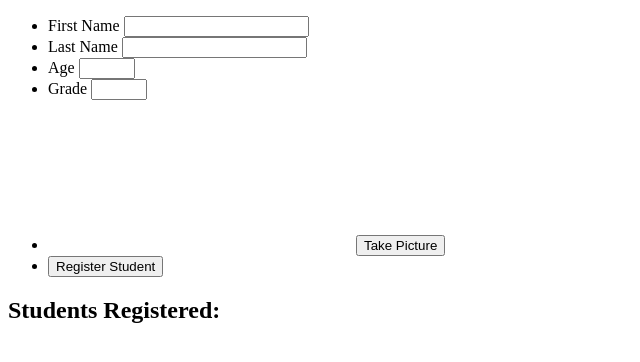
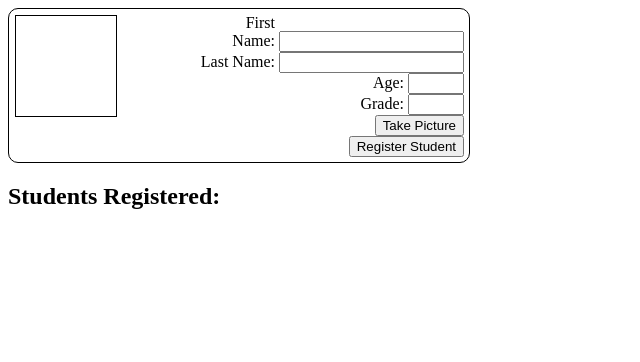
Before and after one commit to opnsrce/one-hour-builds, a plain HTML site: page HTML5/studentRegistration/index.html in a window 1280 px wide. Shown: the whole page, without its empty margins (0-640 px from the left). Drawn offline with Linux system fonts and the light colour scheme.

Commit message:
Style the application

```diff
--- a/HTML5/studentRegistration/assets/css/styles.css
+++ b/HTML5/studentRegistration/assets/css/styles.css
@@ -1,8 +1,39 @@
 #video {
-    width: 150px;
-    height: 150px;
+    width: 100px;
+    height: 100px;
+    border: solid 1px #000000;
+    position: absolute;
+    left: 15px;
+    top: 15px;
 }
-#canvas {
-    width: 150px;
-    height: 150px;
+#photo {
+    width: 100px;
+    height: 100px;
+    border: solid 1px #000000;
+    position: absolute;
+    left: 15px;
+    top: 15px;
+    display: none;
+
 }
+#student_registration_form {
+    border: solid 1px #000000;
+    padding: 5px;
+    border-radius: 10px;
+    width: 450px
+}
+#student_registration_form > ul {
+    list-style-type: none;
+    margin: 0;
+    padding: 0;
+}
+#student_registration_form > ul > li {
+    text-align: right;
+}
+label:after {
+    content: ":";
+}
+label {
+    width: 75px;
+    display: inline-block;
+}
--- a/HTML5/studentRegistration/index.html
+++ b/HTML5/studentRegistration/index.html
@@ -8,6 +8,8 @@
         <script src = "assets/js/scripts.js"></script>
     </head>
     <body>
+        <video id = "video" autoplay = "autoplay"></video>
+        <canvas id = "photo" width = "100" height = "100"></canvas>
         <form id = "student_registration_form" action = "index.html" method = "post">
             <ul>
                 <li>
@@ -27,8 +29,6 @@
                      <input type = "number" id = "grade" name = "grade" required = "required" min = "9" max = "12">
                 </li>
                 <li>
-                    <video id = "video" autoplay = "autoplay"></video>
-                    <canvas id = "photo" width = "150" height = "150"></canvas>
                     <input type = "button" id ="snap" value = "Take Picture">
                 </li>
                 <li>
```
